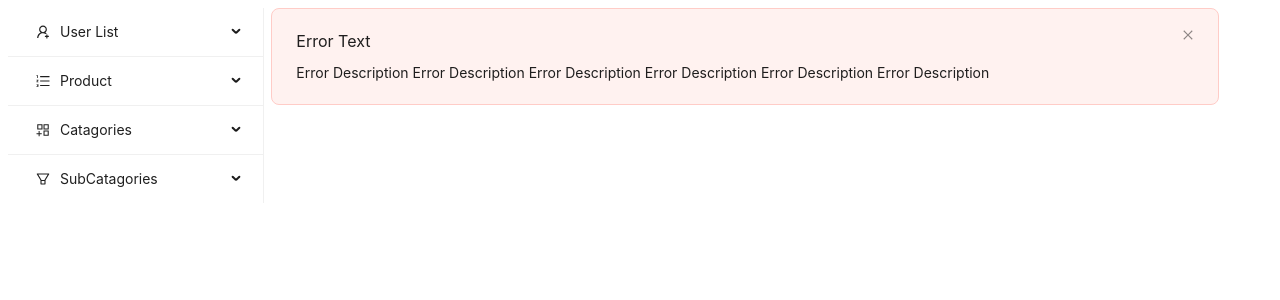
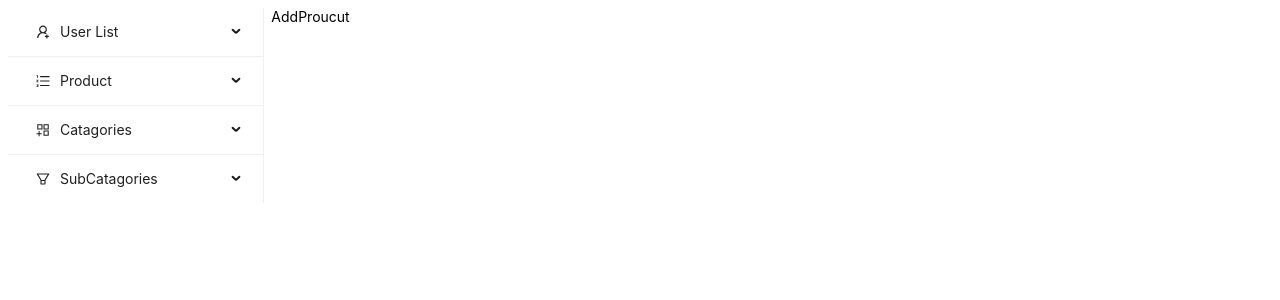
Before and after one commit to taufik69/oreby_dashboard, a React (Vite) app: page /addProduct in a window 1280 px wide. Shown: the top 300 px of the page. Built offline with nearby package versions, Linux system fonts and the light colour scheme.

Commit message:
prodcut route add

```diff
--- a/src/App.jsx
+++ b/src/App.jsx
@@ -7,13 +7,14 @@ import {
 import Home from "./Component/Home";
 import Merchant from "./Component/Merchant";
 import Error from "./Component/Error";
-
+import AddProduct from "./Component/AddProduct";
 
 const router = createBrowserRouter(
   createRoutesFromElements(
     <Route>
       <Route path="/" element={<Home />}>
         <Route path="/merchant" element={<Merchant />}></Route>
+        <Route path="/addProduct" element={<AddProduct />}></Route>
         <Route path="*" element={<Error />}></Route>
       </Route>
     </Route>
--- /dev/null
+++ b/src/Component/AddProduct.jsx
@@ -0,0 +1,7 @@
+import React from "react";
+
+const AddProduct = () => {
+  return <div>AddProucut</div>;
+};
+
+export default AddProduct;
--- a/src/Component/Home.jsx
+++ b/src/Component/Home.jsx
@@ -33,7 +33,7 @@ const items = [
     type: "divider",
   },
   getItem("Product", "sub2", <OrderedListOutlined />, [
-    getItem("Add product", "3", <AlignLeftOutlined />),
+    getItem("Add product", "addProduct", <AlignLeftOutlined />),
     getItem("Product List", "4", <AlignLeftOutlined />),
   ]),
   {
```
